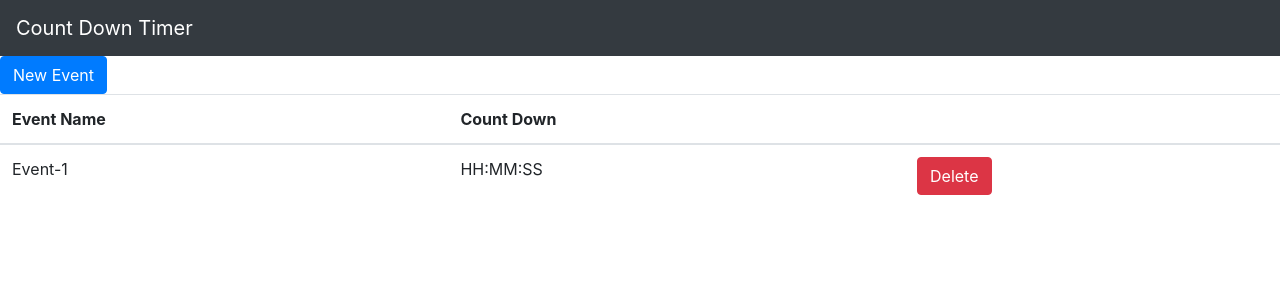
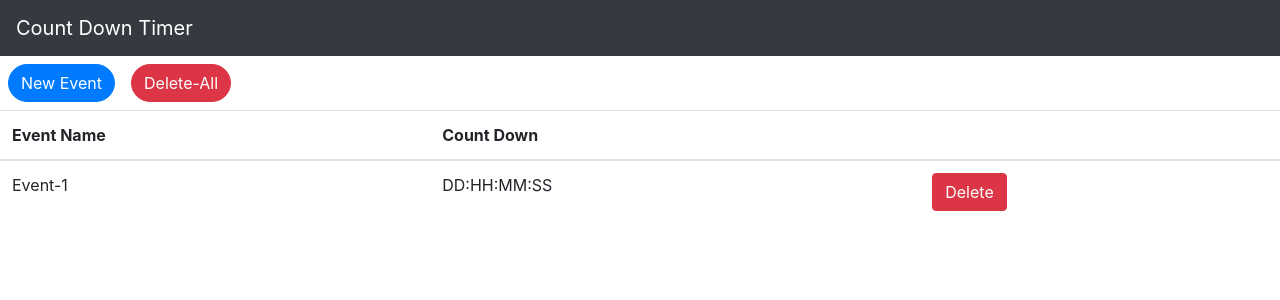
Before and after one commit to Akhil-Reddy-Challa/Count-Down-Timer-App, a React (Create React App) app: page / in a window 1280 px wide. Shown: the top 300 px of the page. Built offline with nearby package versions, Linux system fonts and the light colour scheme.

Commit message:
DeleteAll and Delete specifc event

```diff
--- a/src/Main.jsx
+++ b/src/Main.jsx
@@ -1,15 +1,28 @@
 import React, { Component } from "react";
-import Event from "./components/Event";
+// import Event from "./components/Event";
+//import NavBar from "./components/NavBar";
+
 class Main extends Component {
-  state = { events: [1] };
+  state = { events: [{ id: 1, ETA: "DD:HH:MM:SS" }] };
   render() {
     return (
       <div className="container-fullwidth">
         <nav className="navbar navbar-dark bg-dark">
-          <a className="navbar-brand">Count Down Timer</a>
+          <a href="/#" className="navbar-brand">
+            Count Down Timer
+          </a>
         </nav>
-        <button onClick={this.createNewEvent} className="btn btn-primary">
+        <button
+          onClick={this.createNewEvent}
+          className="btn btn-primary rounded-pill m-2"
+        >
           New Event
+        </button>
+        <button
+          onClick={() => this.purgeEvent()}
+          className="btn btn-danger rounded-pill m-2"
+        >
+          Delete-All
         </button>
         <table id="eventsTable" className="table">
           <thead>
@@ -21,8 +34,17 @@ class Main extends Component {
           </thead>
           <tbody>
             {this.state.events.map((event) => (
-              <tr key={event}>
-                <Event id={event} onClick={this.handleDelete} />
+              <tr key={event.id}>
+                <td>Event-{event.id}</td>
+                <td>{event.ETA}</td>
+                <td>
+                  <button
+                    onClick={() => this.purgeEvent(event.id)}
+                    className="btn btn-danger"
+                  >
+                    Delete
+                  </button>
+                </td>
               </tr>
             ))}
           </tbody>
@@ -32,8 +54,20 @@ class Main extends Component {
   }
   createNewEvent = () => {
     let allEvents = this.state.events.slice();
-    allEvents.push(allEvents.length + 1);
+    let length = allEvents.length;
+
+    allEvents.push({ id: length + 1, ETA: "DD:HH:MM:SS" });
     this.setState({ events: allEvents });
+  };
+  purgeEvent = (eventID) => {
+    //If @param eventID is empty/undefined then purge all the events
+    if (!eventID) this.setState({ events: [] });
+    else {
+      console.log("Deleting a specific Event", eventID);
+      let allEvents = this.state.events.slice();
+      allEvents = allEvents.filter((event) => event.id !== eventID); //Filter out the eventID from the EventList
+      this.setState({ events: allEvents });
+    }
   };
 }
 export default Main;
--- a/src/components/Event.jsx
+++ b/src/components/Event.jsx
@@ -4,7 +4,7 @@ class Event extends Component {
     return (
       <React.Fragment>
         <td>Event-{this.props.id}</td>
-        <td>HH:MM:SS</td>
+        <td>{this.props.ETA}</td>
         <td>
           <button onClick={this.handleDelete} className="btn btn-danger">
             Delete
--- /dev/null
+++ b/src/components/NavBar.jsx
@@ -0,0 +1,8 @@
+import React, { Component } from "react";
+class NavBar extends Component {
+  render() {
+    return <React.Fragment></React.Fragment>;
+  }
+}
+
+export default NavBar;
```
